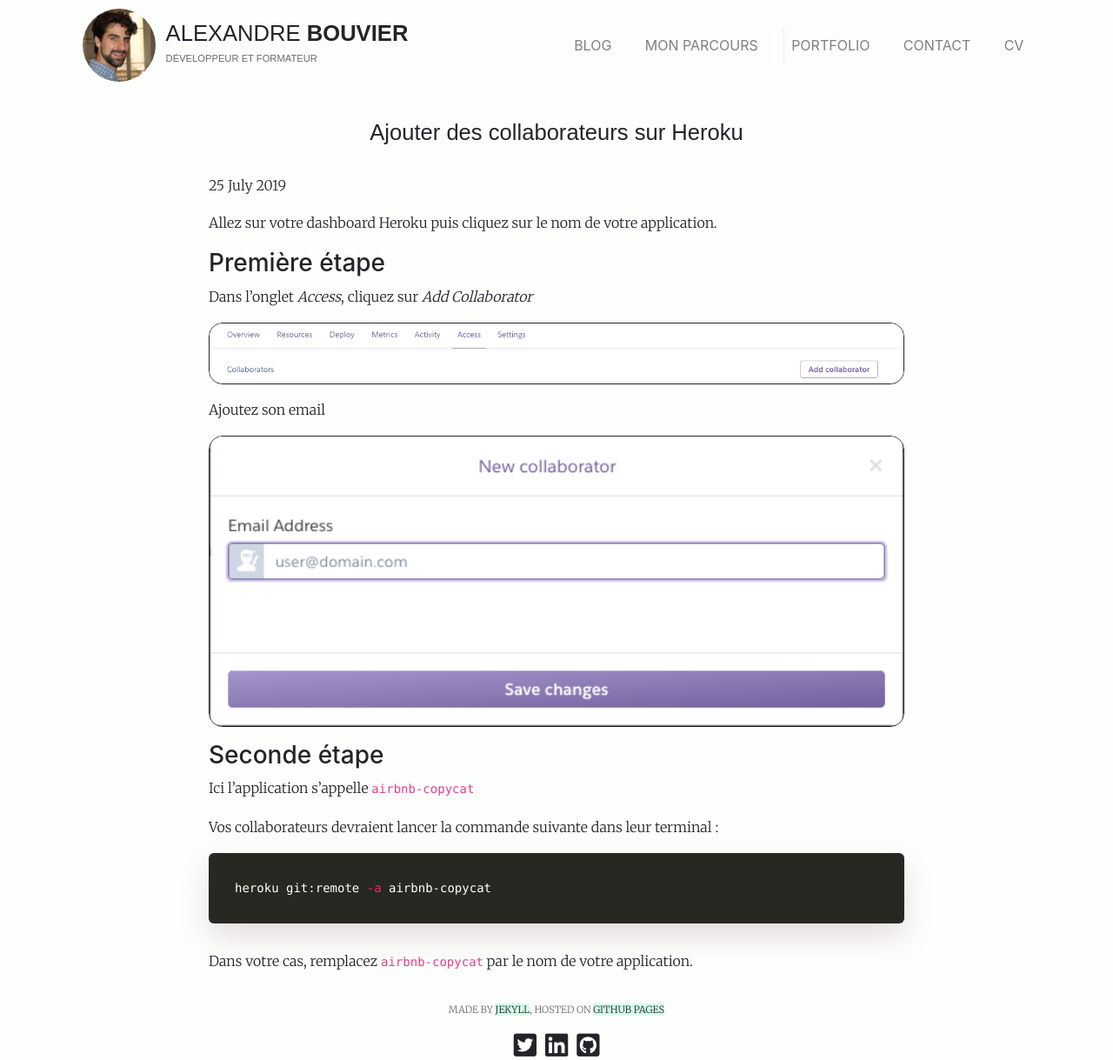
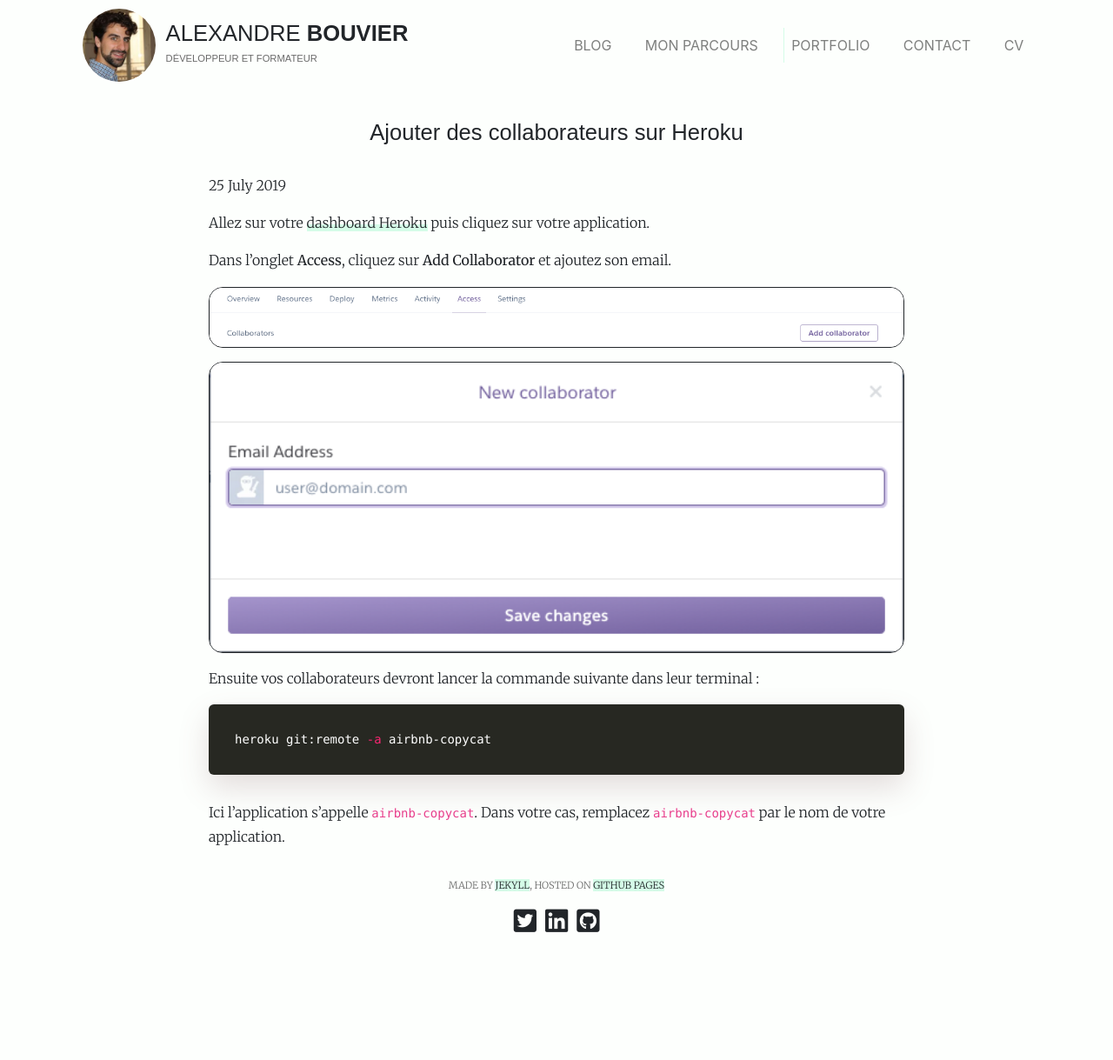
Before and after one commit to alexandrebk/alexandrebk.github.io, a Jekyll site: the page built from _posts/2019-07-25-heroku-rigths-to-push.md, in a window 1280 px wide. Shown: the whole page at 87% size. Built offline with Jekyll 4.4.1, drawn with Linux system fonts in a browser that asks for light colours; nearby versions of some CDN libraries; after the commit the page ends 1076 px from its top, so only the background shows below that.

Commit message:
Update Post Heroku Rights To Push

````diff
--- a/_posts/2019-07-25-heroku-rigths-to-push.md
+++ b/_posts/2019-07-25-heroku-rigths-to-push.md
@@ -7,26 +7,22 @@
 tags: "heroku"
 ---
 
-<a href="https://dashboard.heroku.com/apps" target="_blank">Allez sur votre dashboard Heroku</a> puis cliquez sur le nom de votre application.
+Allez sur votre <a href="https://dashboard.heroku.com/apps" class="underlined" target="_blank">dashboard Heroku</a> puis cliquez sur votre application.
 
-### Première étape
+Dans l'onglet **Access**, cliquez sur **Add Collaborator** et ajoutez son email.
 
-Dans l'onglet *Access*, cliquez sur *Add Collaborator*
+<img src="/images/posts/heroku-button.png"
+     class="image"
+     alt="Cliquer sur Add Collaborator">
 
-<img src="/images/posts/heroku-button.png" class="image" alt="Cliquer sur Add Collaborator">
+<img src="/images/posts/heroku-email.png"
+     class="image"
+     alt="Ajoutez son email rattaché à son compte Heroku">
 
-Ajoutez son email
-
-<img src="/images/posts/heroku-email.png" class="image" alt="Ajoutez son email rattaché à son compte Heroku">
-
-### Seconde étape
-
-Ici l'application s'appelle `airbnb-copycat`
-
-Vos collaborateurs devraient lancer la commande suivante dans leur terminal :
+Ensuite vos collaborateurs devront lancer la commande suivante dans leur terminal :
 
 ```sh
 heroku git:remote -a airbnb-copycat
 ```
 
-Dans votre cas, remplacez `airbnb-copycat` par le nom de votre application.
+Ici l'application s'appelle `airbnb-copycat`. Dans votre cas, remplacez `airbnb-copycat` par le nom de votre application.
--- a/sitemap.xml
+++ b/sitemap.xml
@@ -52,7 +52,7 @@
     <loc>
       http://www.alexandrebouvier.fr/2019/07/25/heroku-rigths-to-push.html
     </loc>
-    <lastmod>2019-07-23T12:37:53+00:00</lastmod>
+    <lastmod>2021-08-08T18:28:53+00:00</lastmod>
     <priority>0.64</priority>
   </url>
   <url>
````
